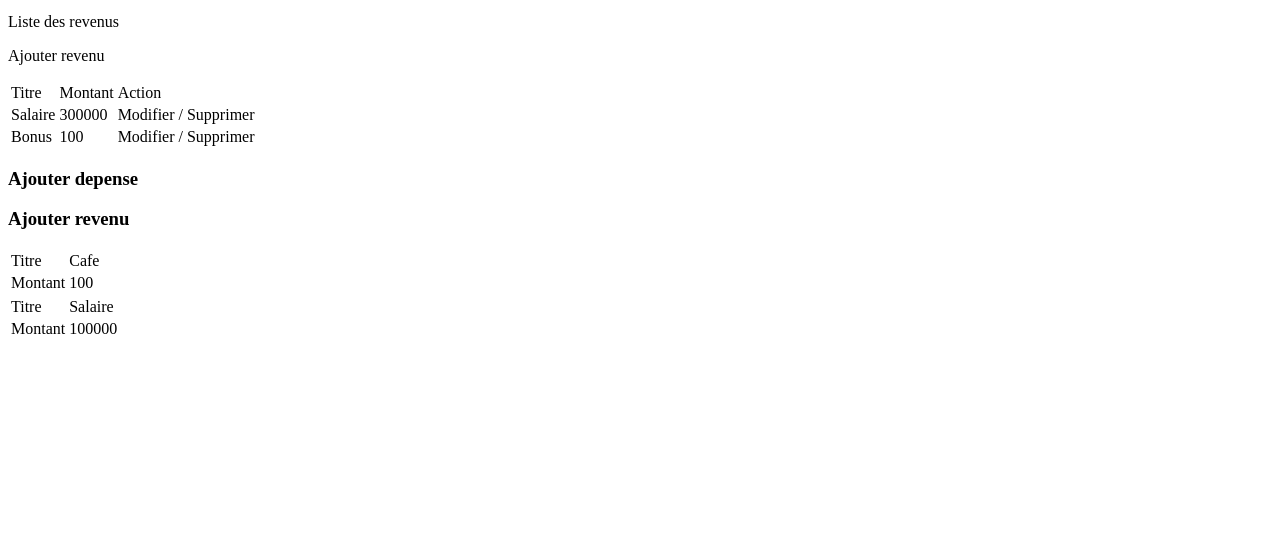
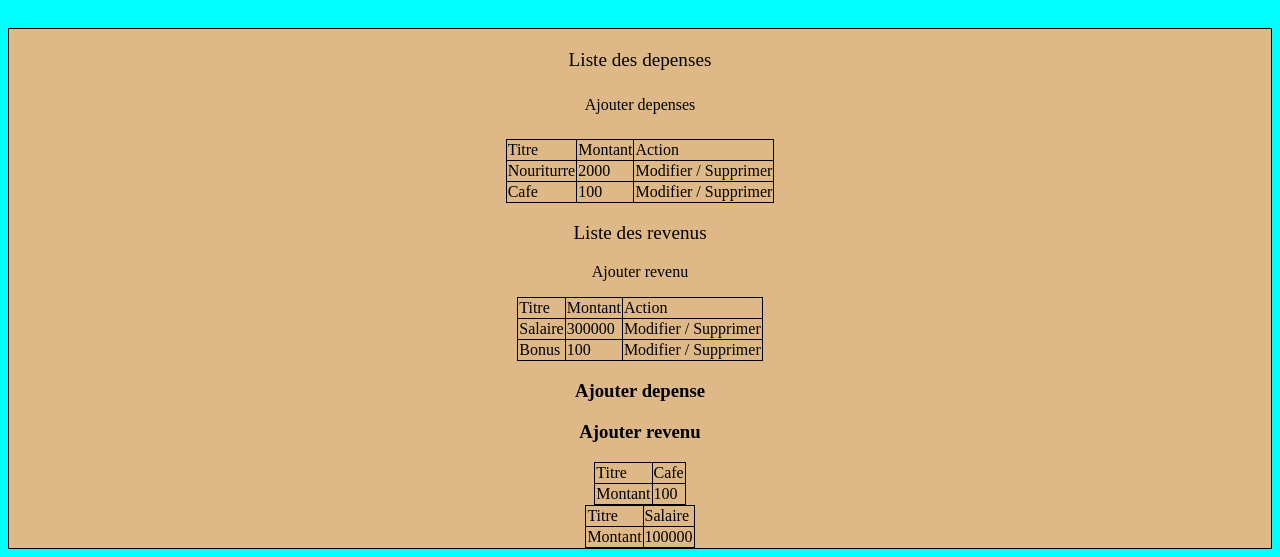
Before and after one commit to cheikh221sn/budget-app-interface, a plain HTML site: page index.html in a window 1280 px wide. Shown: the part 355-912 px from the top of the page. Before the commit the page ends 800 px from the top, so only its background shows below. Drawn offline with Linux system fonts and the light colour scheme.

Commit message:
modification css

```diff
--- a/index.html
+++ b/index.html
@@ -2,7 +2,7 @@
 <html>
     <head>
         <meta charset="utf-8"/>
-        <link rel="stylesheet" href="style.cssg"/>
+        <link rel="stylesheet" href="style.css"/>
 
         <title>Gestion de budget</title>
 
```
